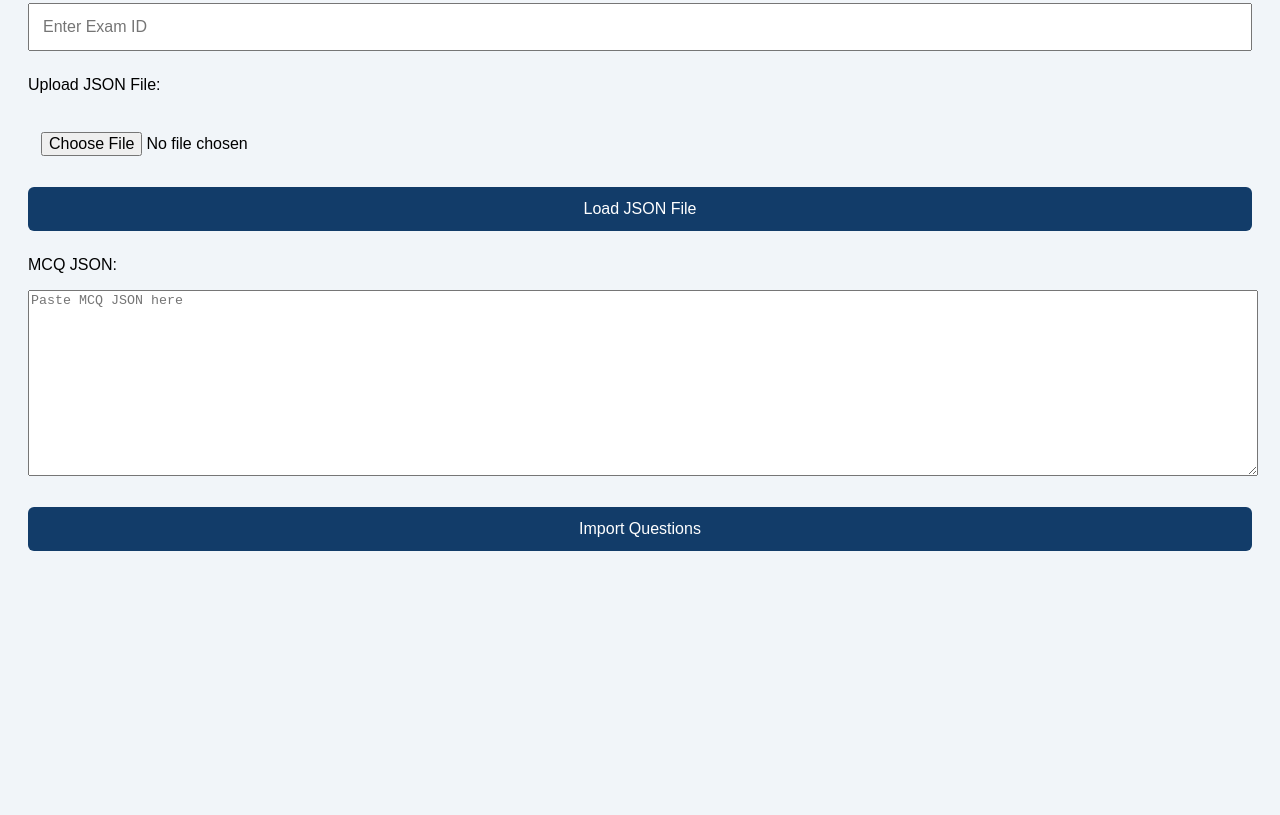
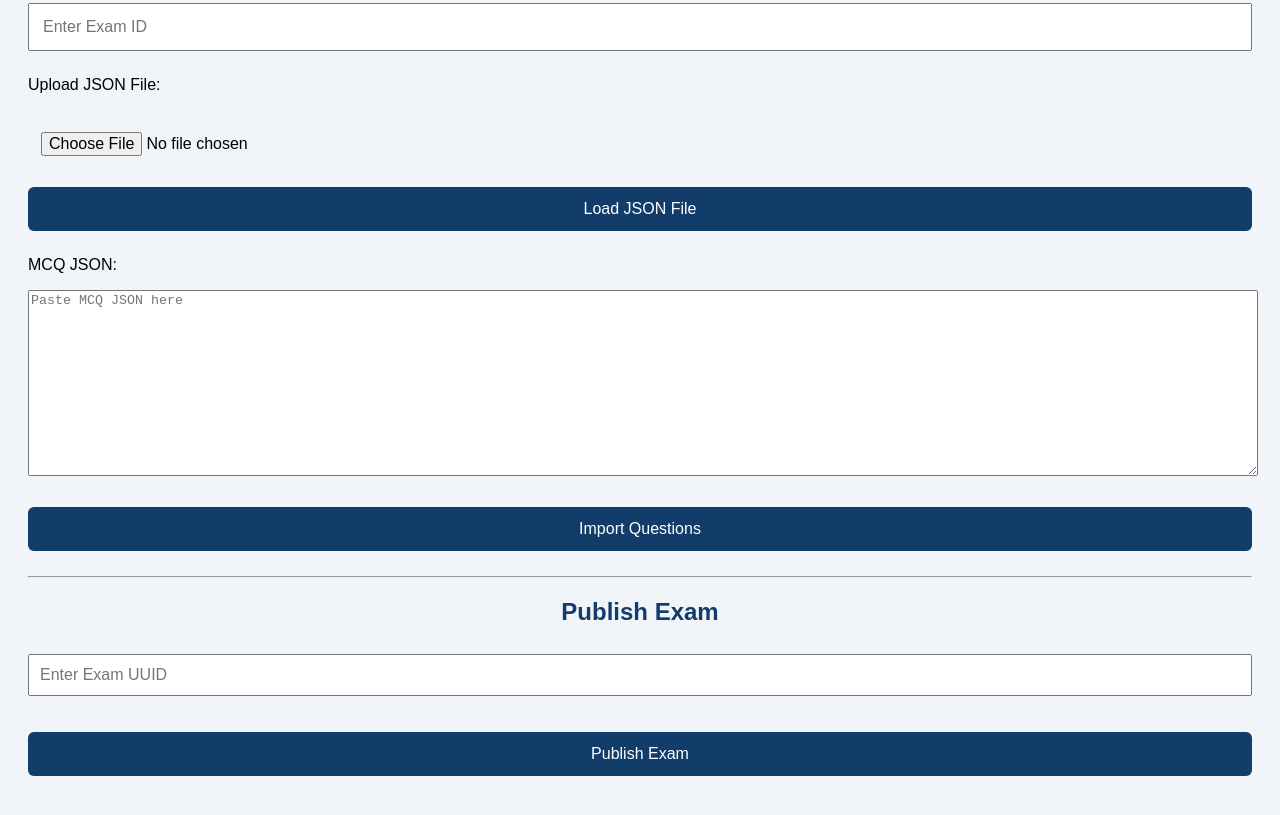
Before and after one commit to thescorebooster99/the-score-booster, a plain HTML site: page admin.html in a window 1280 px wide. Shown: the part 1416-2231 px from the top of the page. Before the commit the page ends 2020 px from the top, so only its background shows below. Drawn offline with nearby package versions, Linux system fonts and the light colour scheme.

Commit message:
Update admin.html

```diff
--- a/admin.html
+++ b/admin.html
@@ -328,5 +328,53 @@ async function importQuestions() {
   }
 }
 </script>
+ <hr>
+<h2>Publish Exam</h2>
+
+<input
+  id="publishExamId"
+  placeholder="Enter Exam UUID"
+  style="width:100%; padding:10px;"
+>
+
+<br><br>
+
+<button onclick="publishExam()">
+  Publish Exam
+</button>
+
+<p id="publishMessage"></p>
+
+<script>
+async function publishExam() {
+  const examId =
+    document.getElementById("publishExamId").value.trim();
+
+  const msg =
+    document.getElementById("publishMessage");
+
+  if (!examId) {
+    msg.textContent = "Please enter Exam ID.";
+    return;
+  }
+
+  msg.textContent = "Checking and publishing...";
+
+  try {
+    const { data, error } = await window.sb.rpc(
+      "admin_publish_exam",
+      { p_exam_id: examId }
+    );
+
+    if (error) throw error;
+
+    msg.textContent =
+      data.message || "Exam published successfully!";
+
+  } catch (e) {
+    msg.textContent = "Error: " + e.message;
+  }
+}
+</script>
 </body>
 </html>
```
